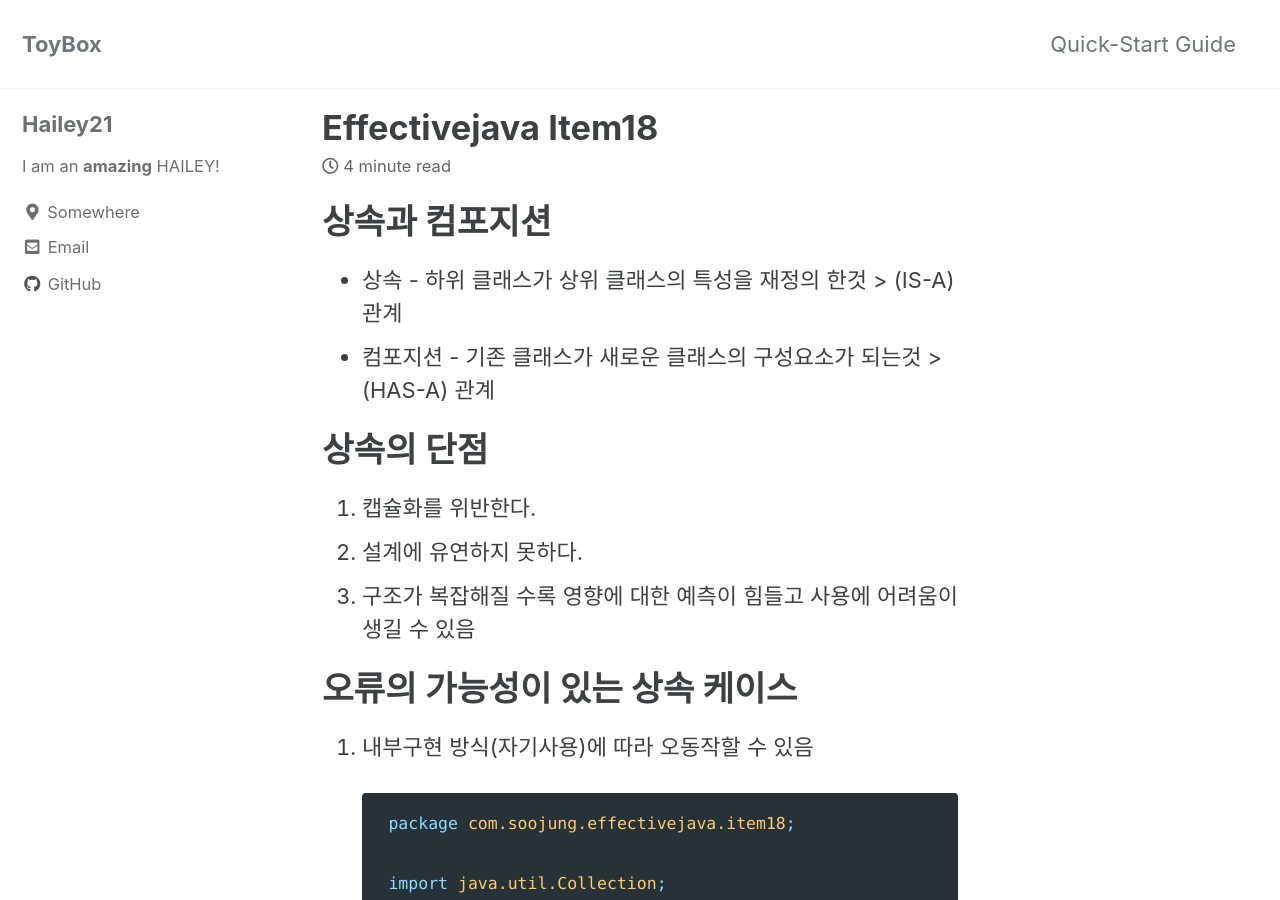
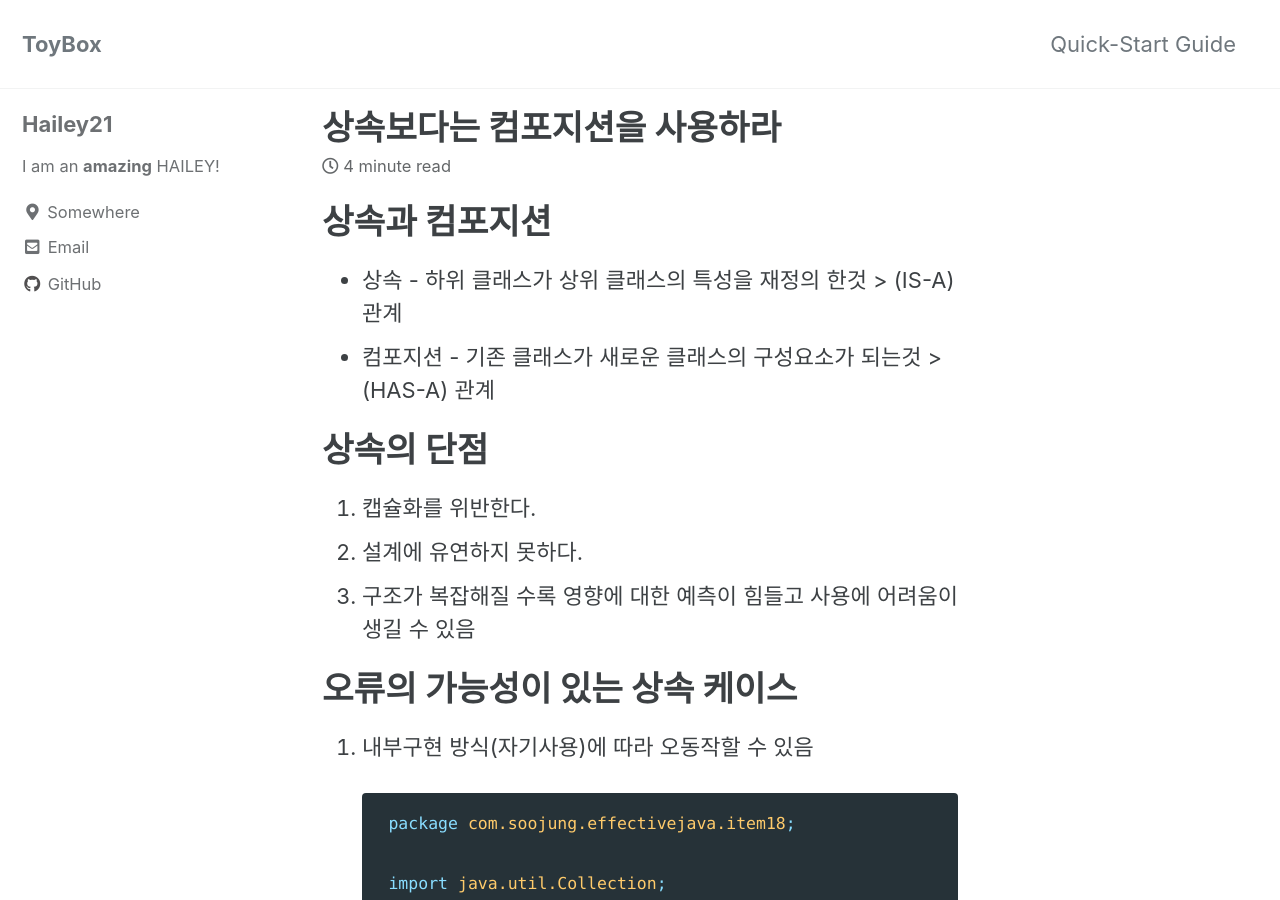
Before and after one commit to hailey21/hailey21.github.io, a Jekyll site: the page built from _posts/2022-11-08-effectivejava-item18.md, in a window 1280 px wide and 900 px high. Built offline with Jekyll 4.4.1, drawn with Linux system fonts in a browser that asks for light colours; cached includes are drawn as plain includes.

Commit message:
Update 2022-11-08-effectivejava-item18.md

```diff
--- a/_posts/2022-11-08-effectivejava-item18.md
+++ b/_posts/2022-11-08-effectivejava-item18.md
@@ -1,3 +1,9 @@
+---
+title:  "상속보다는 컴포지션을 사용하라"
+date: 2022-11-08 12:25:28 +0900
+categories: Study
+---
+
 # 상속과 컴포지션
 - 상속 - 하위 클래스가 상위 클래스의 특성을 재정의 한것 > (IS-A) 관계
 - 컴포지션 - 기존 클래스가 새로운 클래스의 구성요소가 되는것 > (HAS-A) 관계
```
